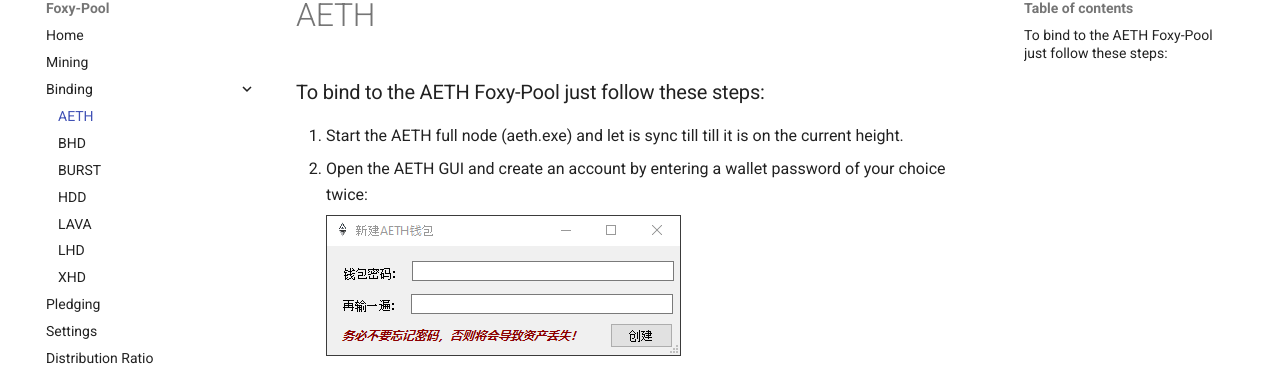
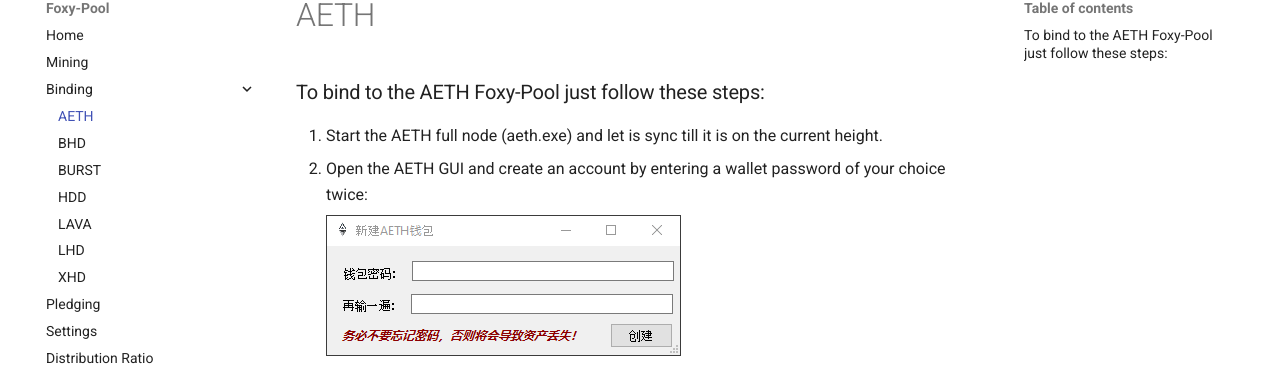
Before and after one commit to foxypool/docs, an MkDocs documentation site: the page built from docs/foxy-pool/binding/aeth.md, in a window 1280 px wide and 900 px high. Shown: the part 151-517 px from the top of the window. Built offline with MkDocs 1.6.1 and Material for MkDocs 9.7.7, drawn with Linux system fonts in a browser that asks for light colours; comment, search, counter and statistics services are not loaded.

Commit message:
Update aeth.md

```diff
--- a/docs/foxy-pool/binding/aeth.md
+++ b/docs/foxy-pool/binding/aeth.md
@@ -1,6 +1,6 @@
 ### To bind to the AETH Foxy-Pool just follow these steps:
 
-1. Start the AETH full node (aeth.exe) and let is sync till till it is on the current height.
+1. Start the AETH full node (aeth.exe) and let is sync till it is on the current height.
 2. Open the AETH GUI and create an account by entering a wallet password of your choice twice:
 
     ![AETH create account](../../assets/img/binding/aeth-bind-1.png)
```
